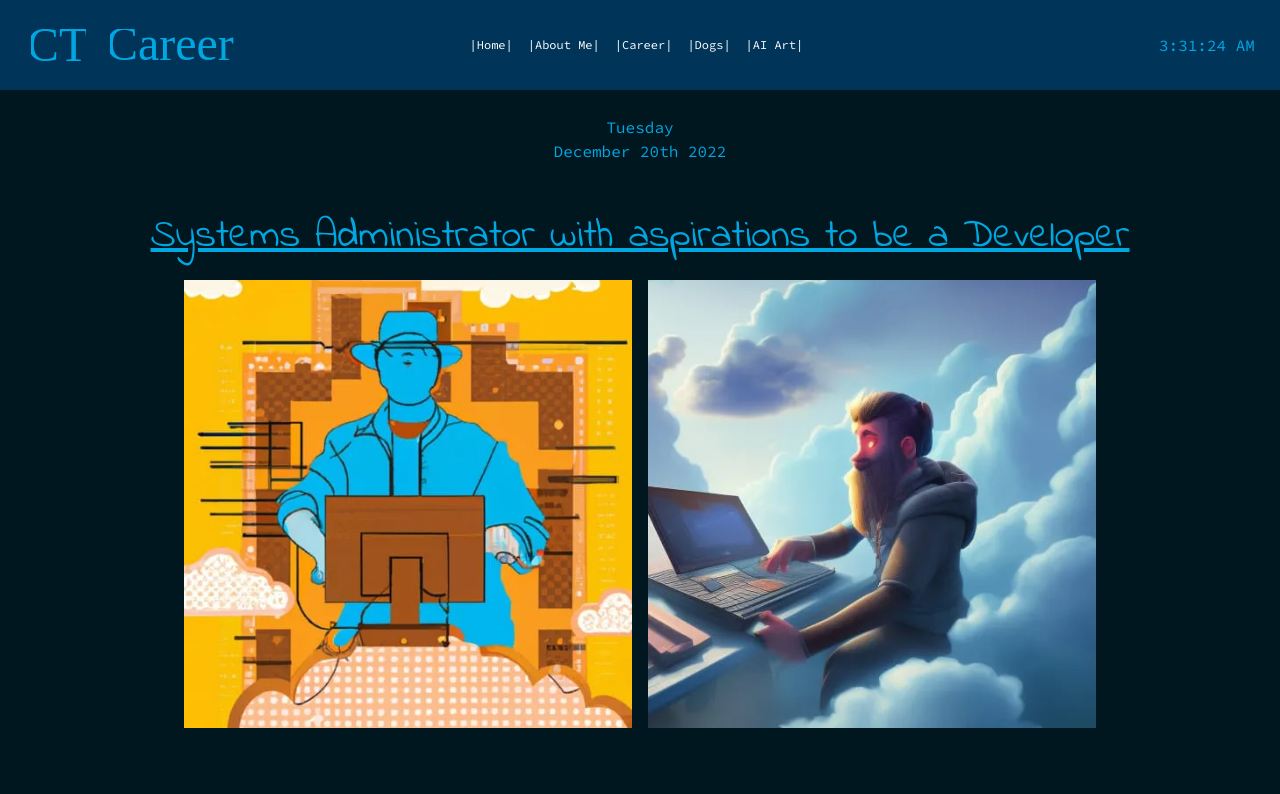
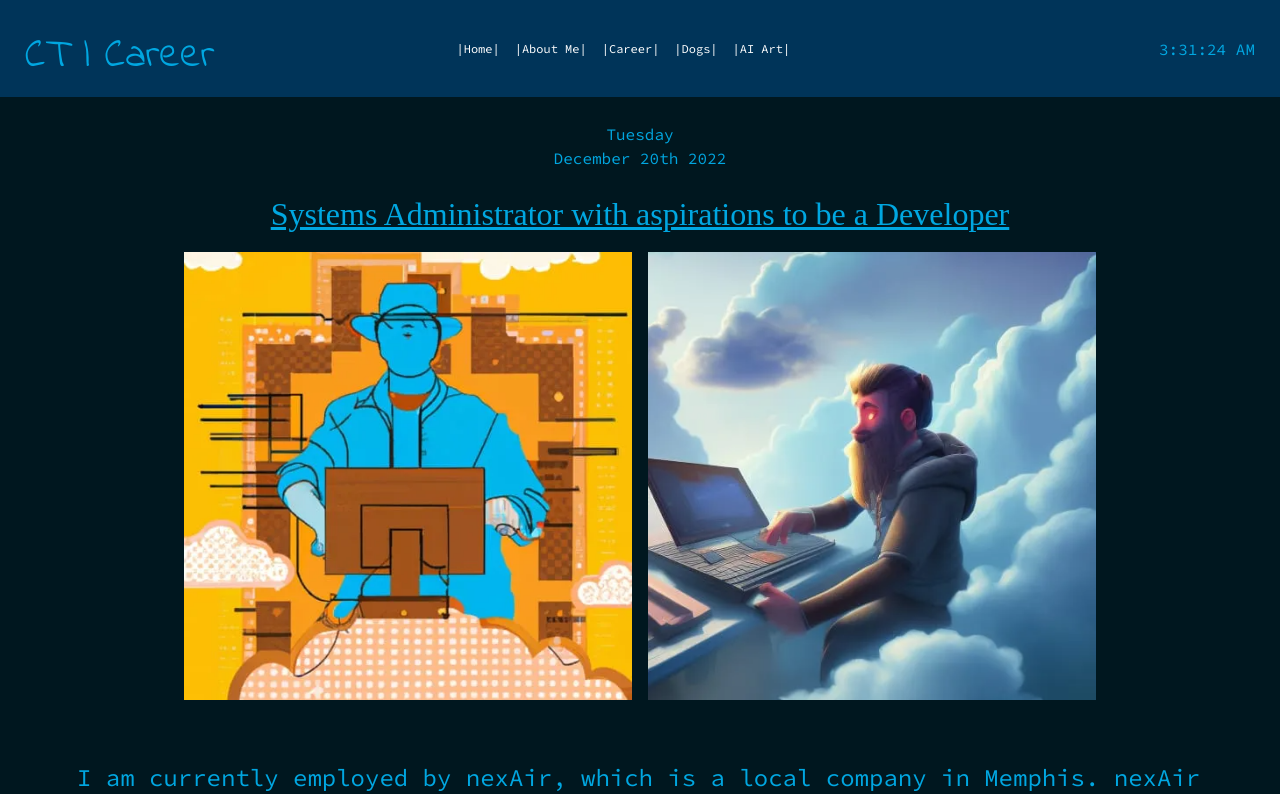
Before and after one commit to ChadT1872/chadt1872.github.io, a plain HTML site: page career.html in a window 1280 px wide. Shown: the top 794 px of the page. Drawn offline with nearby package versions, Linux system fonts and the light colour scheme; a web font is replaced by a local one.

Commit message:
Update career.html

```diff
--- a/career.html
+++ b/career.html
@@ -22,9 +22,7 @@
     <!-- Used sticky-top variant of nav class from bootstrap. Created unordered list and nested each menu selection as list item per the documentation-->
     <nav class="navbar sticky-top navbar-dark" style="background-color: #003459;">
         <div style="margin-left: 25px;">
-            <img decoding="sync" class="titlepic" alt="CTlogo" src="assets/CT.svg">
-            <img decoding="sync" class="titlepic" alt="pipe" src="assets/pipe.svg">
-            <img class="titlepic" alt="career" src="assets/career.svg">
+            <h1 class="titletext">CT | Career</h1>
         </div>
         <ul class="nav" id="ulnav">
             <li class="nav-item">
@@ -55,7 +53,7 @@
         and weekday names to write out the day of the week and beneath write out the name of the month followed by the day using ordinal
         format (which required condtional statements), followed by the year in 4 digit format. -->
         <p class="date" id="date"></p>
-        <h1><u>Systems Administrator with aspirations to be a Developer</u></h1>
+        <h2><u>Systems Administrator with aspirations to be a Developer</u></h2>
         <p style="text-align: center;">
         <table>
             <tr>
```
